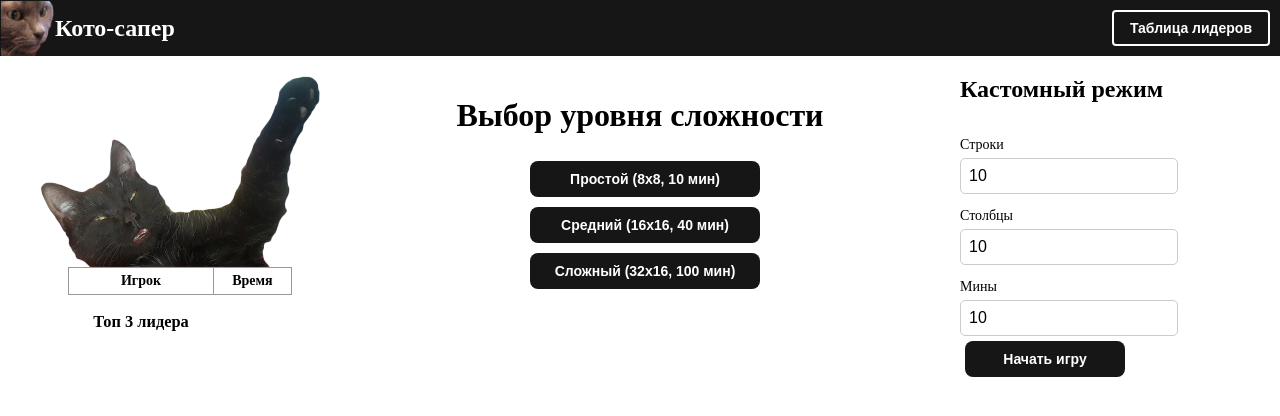
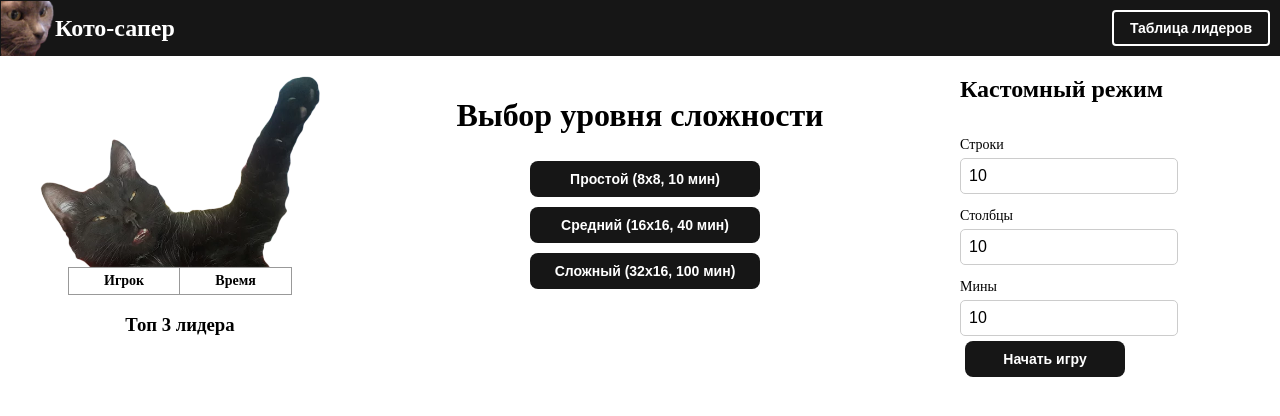
Before and after one commit to liwiggwp/iq-group-minesweeper-game-vue, a Vue app: page / in a window 1280 px wide. Shown: the top 416 px of the page. Built offline with nearby package versions, Linux system fonts and the light colour scheme; the HTML template or start-up script is replaced by a standard one.

Commit message:
fix h3 in 'SettingsView'

```diff
--- a/src/view/SettingsView.vue
+++ b/src/view/SettingsView.vue
@@ -14,9 +14,9 @@
             <td>{{ leader.player }}</td>
             <td>{{ formatTime(leader.time) }}</td>
           </tr>
-          <h3>Топ 3 лидера</h3>
         </tbody>
       </table>
+      <h3>Топ 3 лидера</h3>
     </template>
 
     <template #default>
```
